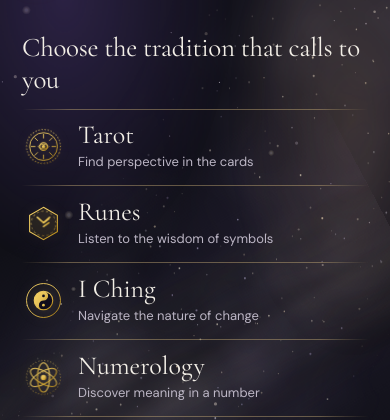
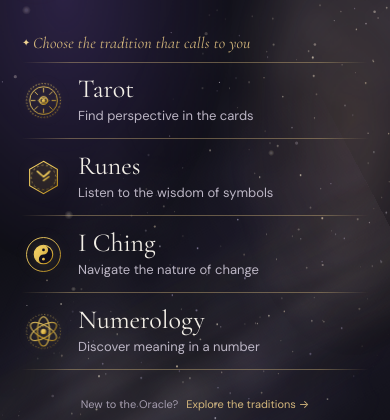
Before and after one commit to lwhela12/Oracle, a Flask app: page / in a window 390 px wide. Shown: the part 64-484 px from the top of the page. Run offline with Flask 3, Linux system fonts and the light colour scheme; some libraries are stand-ins or nearby versions.

Commit message:
fix(home): list heading back to the small gold eyebrow line
Co-Authored-By: Claude Fable 5.1 <noreply@anthropic.com>

```diff
--- a/static/index.html
+++ b/static/index.html
@@ -56,7 +56,7 @@
     <main class="main-container" id="main-content" tabindex="-1">
         <section id="home-page" class="app-page home-page" aria-labelledby="home-title">
             <div class="home-choices">
-                <div class="choice-heading"><h1 id="home-title" tabindex="-1">Choose the tradition that calls to you</h1></div>
+                <h1 id="home-title" class="eyebrow choice-heading" tabindex="-1">Choose the tradition that calls to you</h1>
                 <div class="tradition-choices">
                     <a class="tradition-choice" href="#read/tarot"><span class="choice-emblem" data-emblem="tarot" aria-hidden="true"></span><span class="choice-copy"><strong>Tarot</strong><span>Find perspective in the cards</span></span></a>
                     <a class="tradition-choice" href="#read/runes"><span class="choice-emblem" data-emblem="runes" aria-hidden="true"></span><span class="choice-copy"><strong>Runes</strong><span>Listen to the wisdom of symbols</span></span></a>
--- a/static/ui.css
+++ b/static/ui.css
@@ -90,8 +90,7 @@ input[type="radio"],input[type="checkbox"] { accent-color:var(--accent-gold); fl
 .eyebrow::before { content:'\2726\00a0'; font-style:normal; font-size:.62em; color:var(--accent-gold-bright); vertical-align:.18em; }
 .page-heading h1,.setup-heading h1 { font-family:var(--reading-font); font-weight:400; font-size:64px; line-height:1.02; letter-spacing:-1.3px; color:var(--text-primary); margin:0 0 20px; }
 .home-description { font-size:15px; line-height:1.85; color:var(--text-secondary); }
-.choice-heading { margin-bottom:22px; }
-.choice-heading h1 { font-family:var(--reading-font); font-weight:400; font-size:34px; line-height:1.2; letter-spacing:-.3px; color:var(--text-primary); }
+.choice-heading { margin-bottom:14px; }
 .logo-light { display:none; }
 [data-theme="light"] .logo-dark { display:none; }
 [data-theme="light"] .logo-light { display:inline; }
@@ -368,8 +367,7 @@ dialog.card-zoom-dialog[open] { display:block; }
     .main-container { padding:24px 22px calc(96px + env(safe-area-inset-bottom,0px)); }
     .home-page { max-width:440px; padding-top:8px; }
     .home-description { font-size:12px; line-height:1.8; }
-    .choice-heading { margin-bottom:12px; }
-    .choice-heading h1 { font-size:27px; }
+    .choice-heading { margin-bottom:8px; }
     .tradition-choice { min-height:77px; gap:15px; padding:10px 2px; }
     .choice-emblem { width:39px; height:39px; }
     .choice-emblem svg { width:37px; height:37px; }
```
